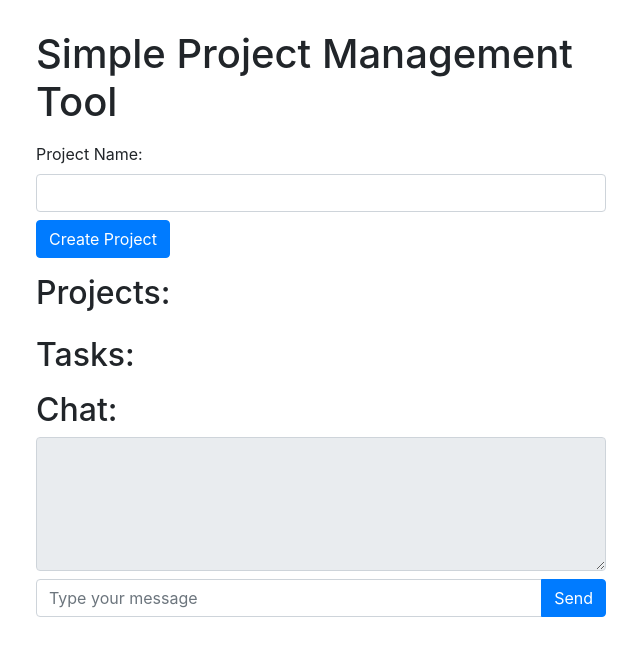
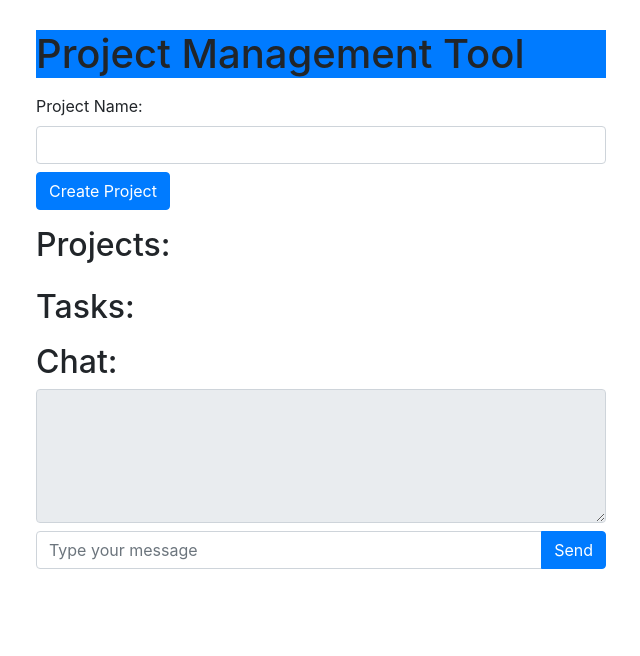
Before and after one commit to Nileshp4321/projectmanamentTool, a plain HTML site: page index.html in a window 1280 px wide. Shown: the whole page, without its empty margins (319-959 px from the left). Drawn offline with nearby package versions, Linux system fonts and the light colour scheme.

Commit message:
Update index.html

```diff
--- a/index.html
+++ b/index.html
@@ -23,7 +23,7 @@
 </head>
 <body>
   <div class="container">
-    <h1 class="mt-3">Simple Project Management Tool</h1>
+    <h1 class="mt-3 bg-primary"> Project Management Tool</h1>
 
     <div class="form-group mt-3">
       <label for="projectName">Project Name:</label>
```
